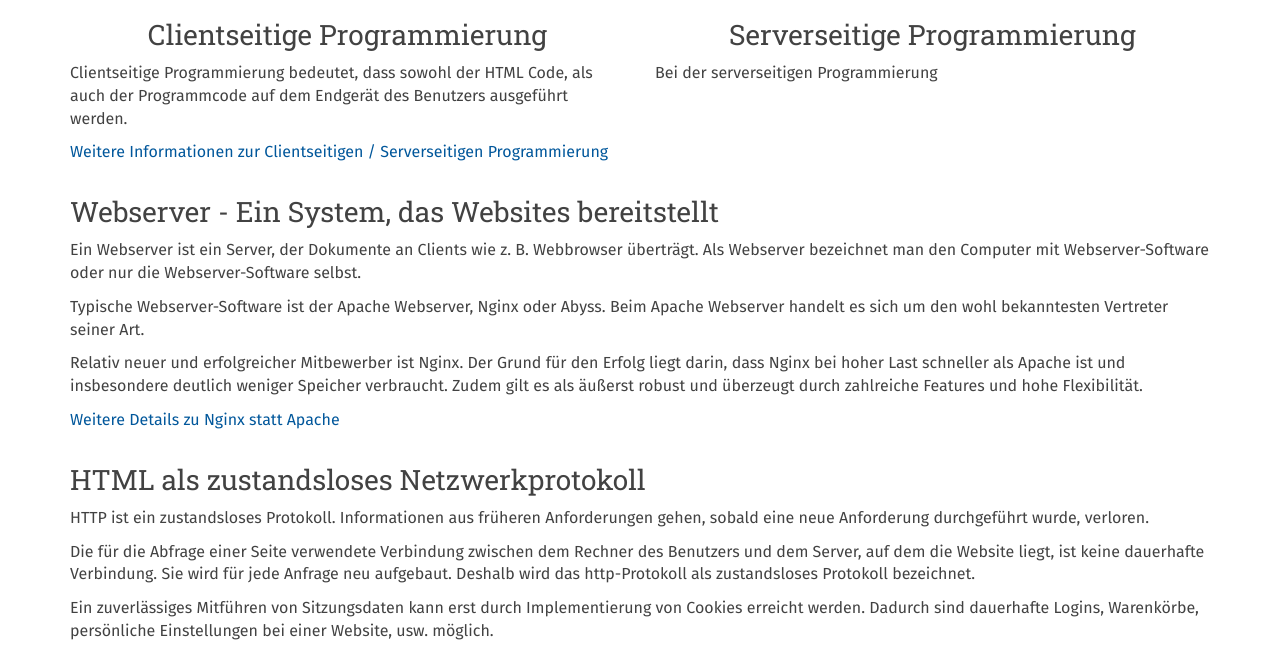
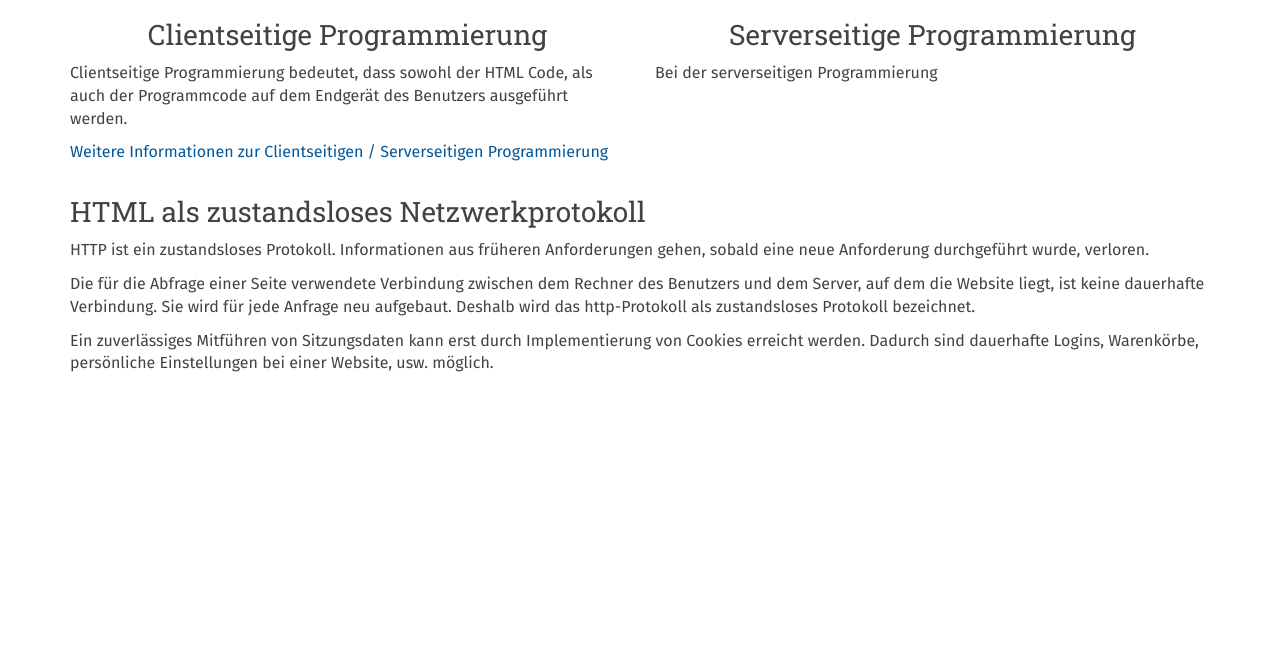
Before and after one commit to paulbrgmr/Schule, a PHP site: page /grundlagen.php in a window 1280 px wide. Shown: the part 150-804 px from the top of the page. After the commit the page ends 522 px from the top, so only its background shows below. Run offline with PHP 8.4, Linux system fonts and the light colour scheme; some libraries are stand-ins or nearby versions.

Commit message:
Leitfaden / Grundlagen: Webserver entfernt

```diff
--- a/leitfaden/grundlagen.php
+++ b/leitfaden/grundlagen.php
@@ -19,16 +19,6 @@
         <div class="col-md-12">
             <p><a href="http://www.edv-lehrgang.de/serverseitige-clientseitige-programmierung/" target="_blank">Weitere Informationen zur Clientseitigen / Serverseitigen Programmierung</a></p>
         </div>
-        <div class="col-md-12">
-            <h3>Webserver - Ein System, das Websites bereitstellt</h3>
-            <p>Ein Webserver ist ein Server, der Dokumente an Clients wie z. B. Webbrowser überträgt.
-                Als Webserver bezeichnet man den Computer mit Webserver-Software oder nur die Webserver-Software selbst.</p>
-            <p>Typische Webserver-Software ist der Apache Webserver, Nginx oder Abyss.
-                Beim Apache Webserver handelt es sich um den wohl bekanntesten Vertreter seiner Art.</p>
-            <p>Relativ neuer und erfolgreicher Mitbewerber ist Nginx. Der Grund für den Erfolg liegt darin, dass Nginx bei hoher Last schneller als Apache ist und insbesondere deutlich weniger Speicher verbraucht.
-            Zudem gilt es als äußerst robust und überzeugt durch zahlreiche Features und hohe Flexibilität.</p>
-            <p><a href="http://www.zdnet.de/41559930/mehr-leistung-im-www-nginx-statt-apache-nutzen/" target="_blank">Weitere Details zu Nginx statt Apache</a></p>
-        </div>
         <div class="col-xs-12">
             <h3>HTML als zustandsloses Netzwerkprotokoll</h3>
             <p>HTTP ist ein zustandsloses Protokoll. Informationen aus früheren Anforderungen gehen, sobald eine neue Anforderung durchgeführt wurde, verloren.</p>
```
